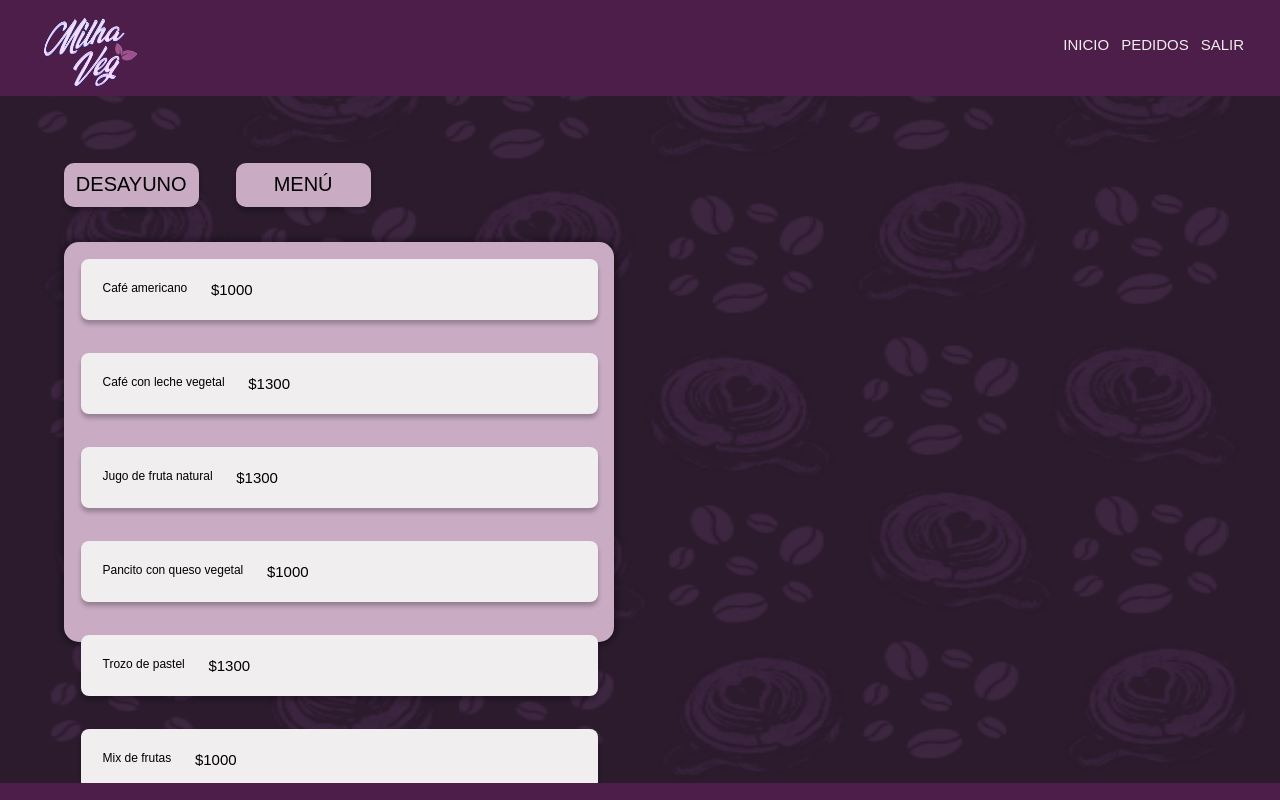
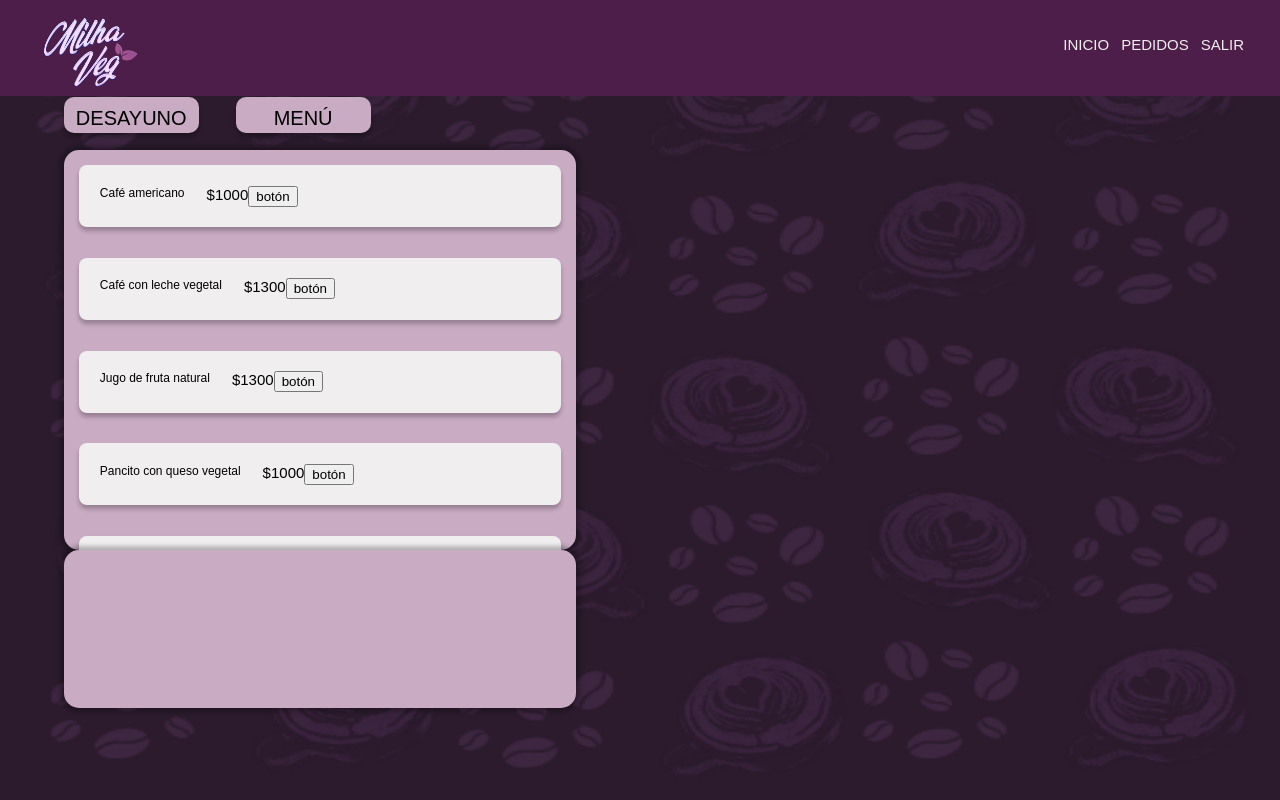
Before and after one commit to CarolinaGarciaM/SCL018-burger-queen, a React (Create React App) app: page /ItemBreakfastMenu in a window 1280 px wide. Built offline with nearby package versions, Linux system fonts and the light colour scheme.

Commit message:
Creación de vista Cart y función de agregar productos

```diff
--- a/src/App.css
+++ b/src/App.css
@@ -141,8 +141,8 @@
     border-radius: 15px;
     box-shadow: 0px 0px 4px 4px #00000040;
     height: 50%;
-    margin-right: 47%;
-    width: 43%;
+    margin-right: 50%;
+    width: 40%;
   }
 
   .card {
@@ -173,3 +173,23 @@
     font-style: bold;
     margin-left: 5%;
   }
+
+  .general-section {
+    box-sizing: border-box;
+min-height: 1px;
+position: relative;
+padding-left: 15px;
+padding-right: 15px;
+flex: 0 0 33.3333%;
+max-width: 33.3333%;
+margin-left: 0%;
+right: auto;
+left: auto;
+width: auto;
+height: auto;
+background-color: #e0e0e0;
+box-shadow: 0 1px 5px 0 rgba(0,0,0,.2),0 2px 2px 0 rgba(0,0,0,.14),0 3px 1px -2px rgba(0,0,0,.12);
+border-radius: 4px;
+height: 50%;
+
+  }
--- a/src/App.js
+++ b/src/App.js
@@ -4,23 +4,50 @@ import ItemBreakfastMenu from './Components/Customer/ItemBreakfastMenu';
 import ItemCustomer from './Components/Customer/ItemCustomer';
 import ItemKitchen from './Components/Kitchen/ItemKitchen';
 import { BrowserRouter as Router, Route, Routes, Link } from "react-router-dom";
+import DataJson from "./data.json";
+import { createContext, useState } from 'react';
+import { Cart } from './Components/Customer/Cart';
+
+export const ContextGlobal = createContext();
+
+function App() {
+  const data = DataJson.products;
+  const [state, setState] = useState({
+    // Estado que contiene dos objetos
+    menuList: data,
+    cart: []
+  });
 
 
-function App() {
+  function addProduct(product) {
+    return setState({
+      ...state,
+      cart: state.cart.find((cartItem) => cartItem.id === product.id)
+        ? state.cart.map((cartItem) =>
+          cartItem.id === product.id
+            ? { ...cartItem, count: cartItem.count + 1 }
+            : cartItem
+        )
+        : [...state.cart, { ...product, count: 1 }]
+    });
+  }
+  const global = {addProduct, state: state }
+
   return (
+    <ContextGlobal.Provider value = {global}>
 
     <div>
       <Router>
         <Routes>
           <Route path="" element={<Home />} />
           <Route path="Home" element={<Home />} />
-          <Route path="ItemBreakfastMenu" element={<ItemBreakfastMenu />} />
+          <Route path="ItemBreakfastMenu" element={<ItemBreakfastMenu data={data} />} />
           <Route path="ItemCustomer" element={<ItemCustomer />} />
           <Route path="ItemKitchen" element={<ItemKitchen />} />
         </Routes>
       </Router>
     </div>
-
+    </ContextGlobal.Provider>
 
 
   )
--- /dev/null
+++ b/src/Components/Customer/Cart.jsx
@@ -0,0 +1,17 @@
+import { useContext } from 'react';
+import { ContextGlobal } from '../../App.js';
+
+export const Cart = () => {
+    const context = useContext(ContextGlobal);
+    const cartItem = context.state.cart;
+    return (
+        <div className="general-card">
+            {cartItem.map((item) => (
+                <div key={item.id}>
+                    <p>{item.name}</p>
+                    <p>{item.price}</p>
+                </div>
+            ))}
+        </div>
+    )
+};
--- a/src/Components/Customer/ItemBreakfastMenu.jsx
+++ b/src/Components/Customer/ItemBreakfastMenu.jsx
@@ -1,12 +1,13 @@
 import { Link } from "react-router-dom";
 import Header from "../Commons/Header";
-import DataJson from "./data.json";
 import "../../App.css";
 import Footer from "../Commons/Footer";
-import { useState } from "react";
+import { useContext, useState } from "react";
+import { ContextGlobal } from "../../App.js";
+import { Cart } from "./Cart";
 
-const ItemBreakfastMenu = () => {
-    const data = DataJson.products;
+const ItemBreakfastMenu = ({data}) => {
+    const context = useContext(ContextGlobal);
     const View = data.filter((elem) => elem.type === "Desayuno");
     const [product, cambiarProductos] = useState(View);
 
@@ -27,7 +28,7 @@ const ItemBreakfastMenu = () => {
 
     return (
         <>
-            <Header />
+            <Header/>
             <div className="general-container">
             <div className="general-button">
             <li className="breakfast-button"onClick={() => productsType("Desayuno")}>DESAYUNO</li>
@@ -36,15 +37,18 @@ const ItemBreakfastMenu = () => {
                 {/* Agregar input de nombre cliente y número de mesa */}
 {/*                 <div className="card-table">
                 </div> */}
+
                 <div className="general-card">
-                    {product.map((product) => (
-                        <div className="card">
-                            <div className="card-name">{product.name}</div>
-                            <div className="card-price">${product.price}</div>
+                    {product.map((item) => (
+                        <div key = {item.id} className="card">
+                            <div className="card-name">{item.name}</div>
+                            <div className="card-price">${item.price}</div>
+                            <button onClick = {()=>context.addProduct(item)}>botón</button>
                             </div>
-                    )
-                    )}
+                    ))}
                 </div>
+                <Cart/>
+
                 <Footer />
             </div>
         </>
--- a/src/Components/Customer/ItemCustomer.jsx
+++ b/src/Components/Customer/ItemCustomer.jsx
@@ -1,9 +1,12 @@
 import { Link } from "react-router-dom";
+import { Cart } from "./Cart";
 
 const ItemCustomer = () => {
     return (
         <>
             <div className="general-container">
+
+                <Cart/>
             </div>
         </>
     );
```
Also changed, not shown: src/data.json (renamed from src/Components/Customer/data.json).
